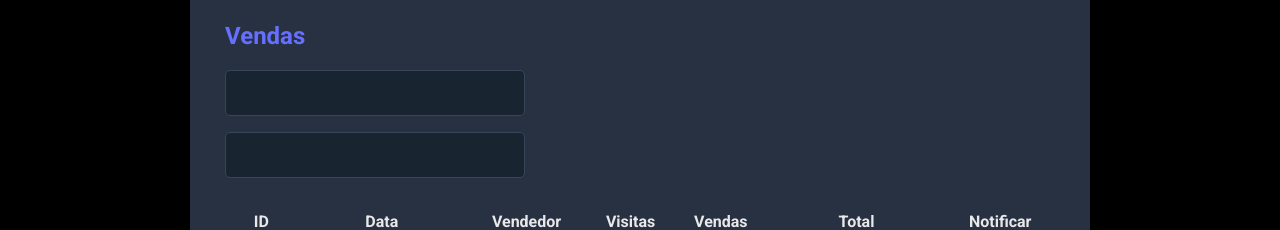
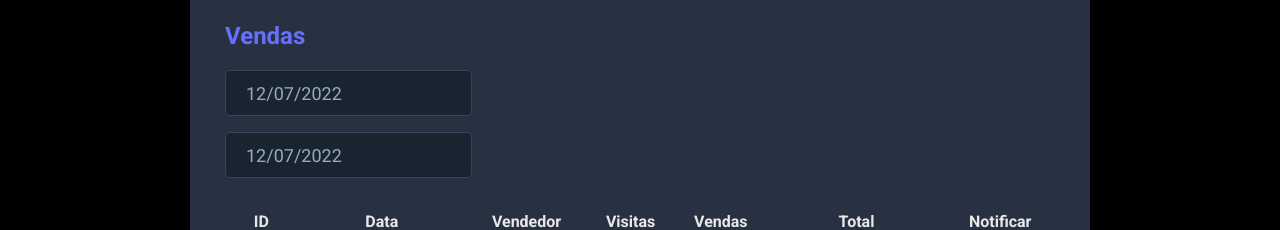
Before and after one commit to leecosta/spring-react, a React (Vite) app in the folder dsmeta/frontend/: page / in a window 1280 px wide. Shown: the part 273-503 px from the top of the page. Built offline with nearby package versions, Linux system fonts and the light colour scheme; a web font is replaced by a local one.

Commit message:
Datepicker

```diff
--- a/dsmeta/frontend/src/components/SalesCard/index.tsx
+++ b/dsmeta/frontend/src/components/SalesCard/index.tsx
@@ -1,3 +1,5 @@
+import DatePicker from "react-datepicker";
+import "react-datepicker/dist/react-datepicker.css";
 import NotificationButton from "../NotificationButton";
 import "./styles.css";
 
@@ -7,10 +9,20 @@
       <h2 className="dsmeta-sales-title">Vendas</h2>
       <div>
         <div className="dsmeta-form-control-container">
-          <input className="dsmeta-form-control" type="text" />
+          <DatePicker
+            selected={new Date()}
+            onChange={(date: Date) => {}}
+            className="dsmeta-form-control"
+            dateFormat="dd/MM/yyyy"
+          />
         </div>
         <div className="dsmeta-form-control-container">
-          <input className="dsmeta-form-control" type="text" />
+          <DatePicker
+            selected={new Date()}
+            onChange={(date: Date) => {}}
+            className="dsmeta-form-control"
+            dateFormat="dd/MM/yyyy"
+          />
         </div>
       </div>
 
--- /dev/null
+++ b/package.json
@@ -0,0 +1,6 @@
+{
+  "dependencies": {
+    "@types/react-datepicker": "4.4.2",
+    "react-datepicker": "4.8.0"
+  }
+}
```
Also changed, not shown: 1 other file (tests, documents, lock files or other folders).
